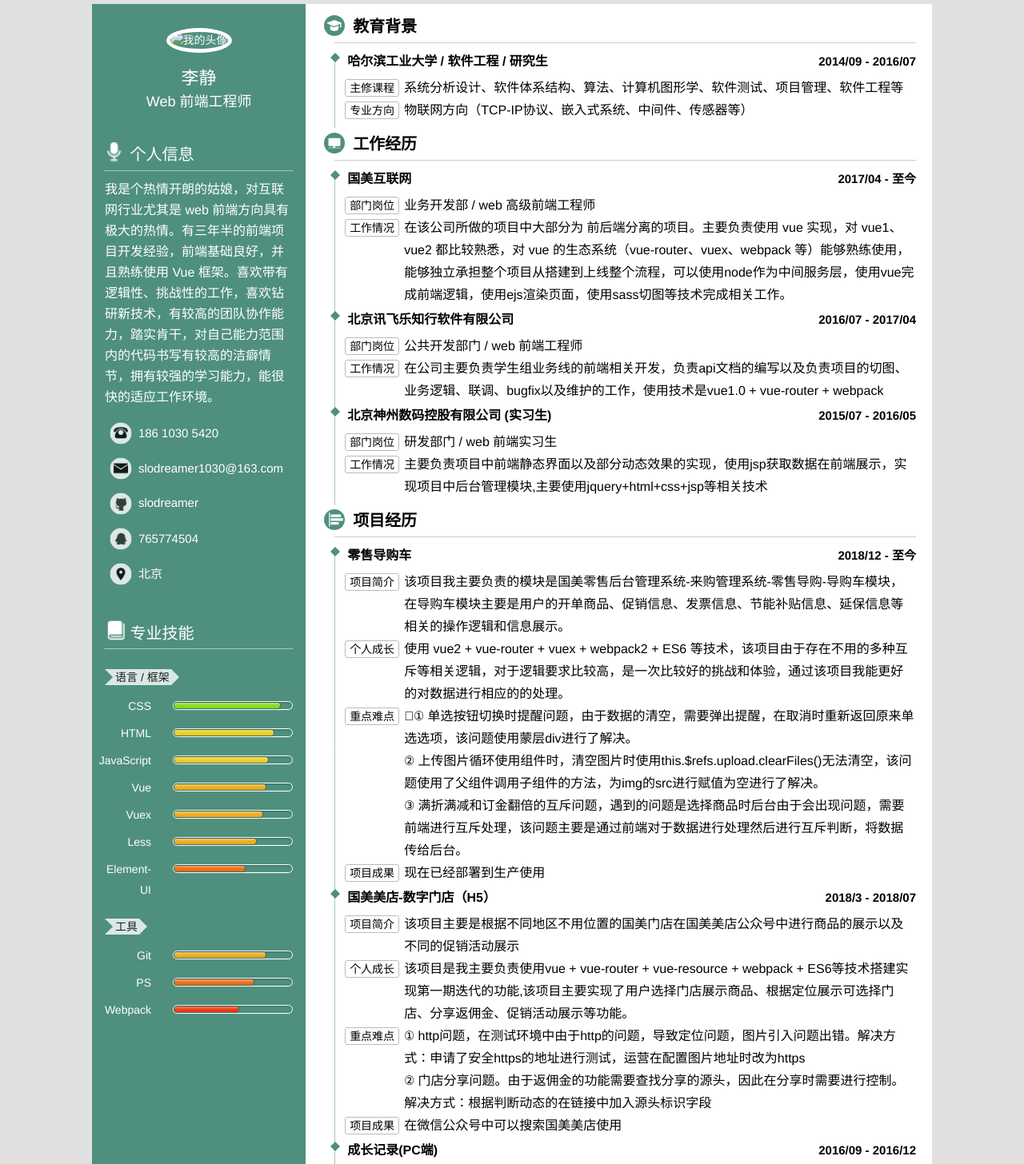
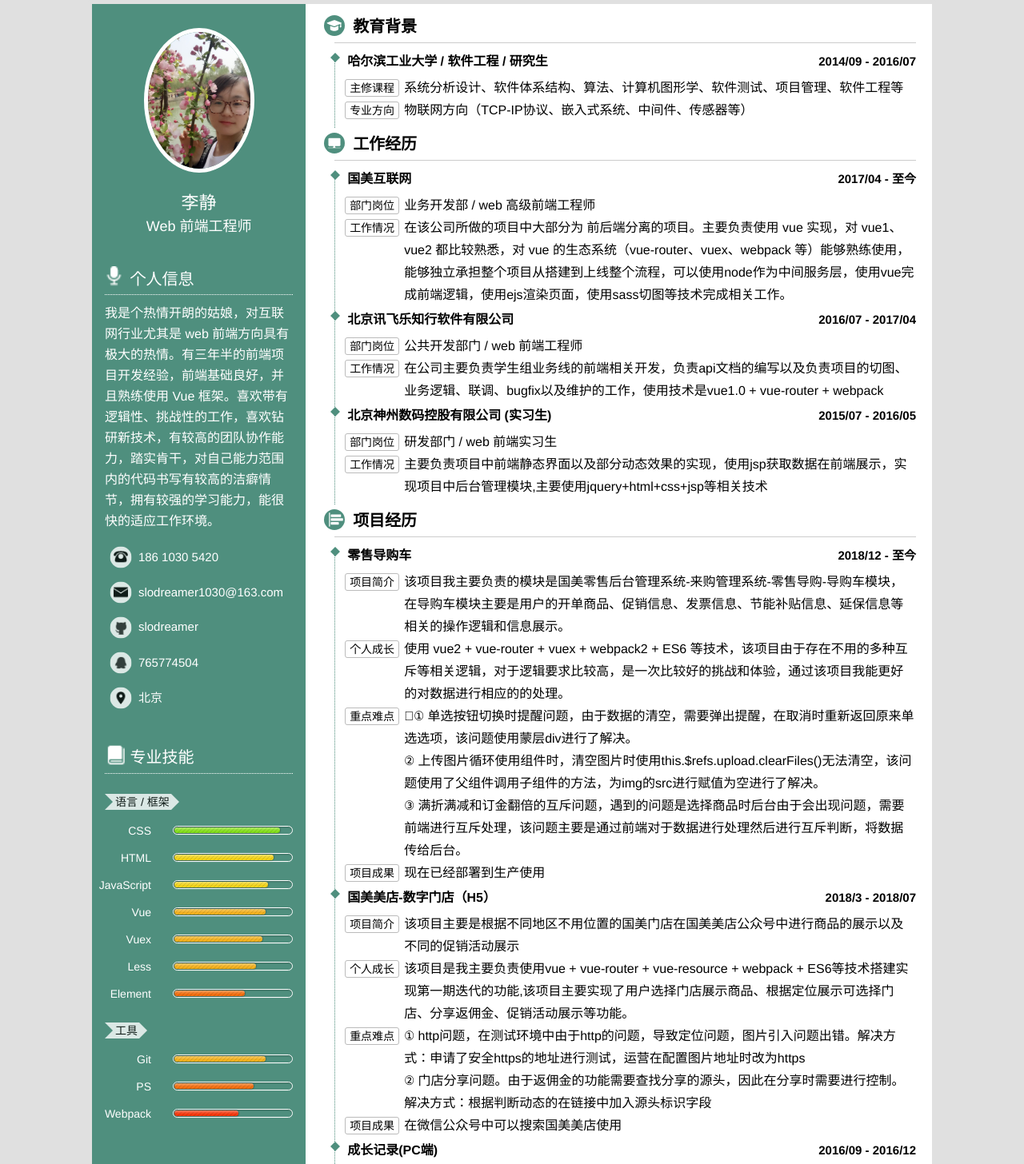
Before and after one commit to slodreamer/resume, a plain HTML site: page index.html in a window 1280 px wide. Shown: the top 1456 px of the page at 80% size. Drawn offline with Linux system fonts and the light colour scheme.

Commit message:
feat: 添加照片

```diff
--- a/index.html
+++ b/index.html
@@ -13,7 +13,7 @@
   <div class="re-main">
     <div class="re-left">
       <div class="re-prifile tac">
-        <img src="xxxxx" alt="我的头像" class="re-pic">
+        <img src="./img/pic.jpeg" alt="我的头像" class="re-pic">
         <div>
           <div class="re-name">李静</div>
           <div class="re-position">Web 前端工程师</div>
@@ -104,7 +104,7 @@
           </div>
           <!-- Bootstrap -->
           <div class="re-progress progress-bootstrap clearfix">
-            <span class="fl">Element-UI</span>
+            <span class="fl">Element</span>
             <div class="progress fr" title="60%">
               <div class="progress-bar"></div>
             </div>
```
Also changed, not shown: img/pic.jpeg (added).
